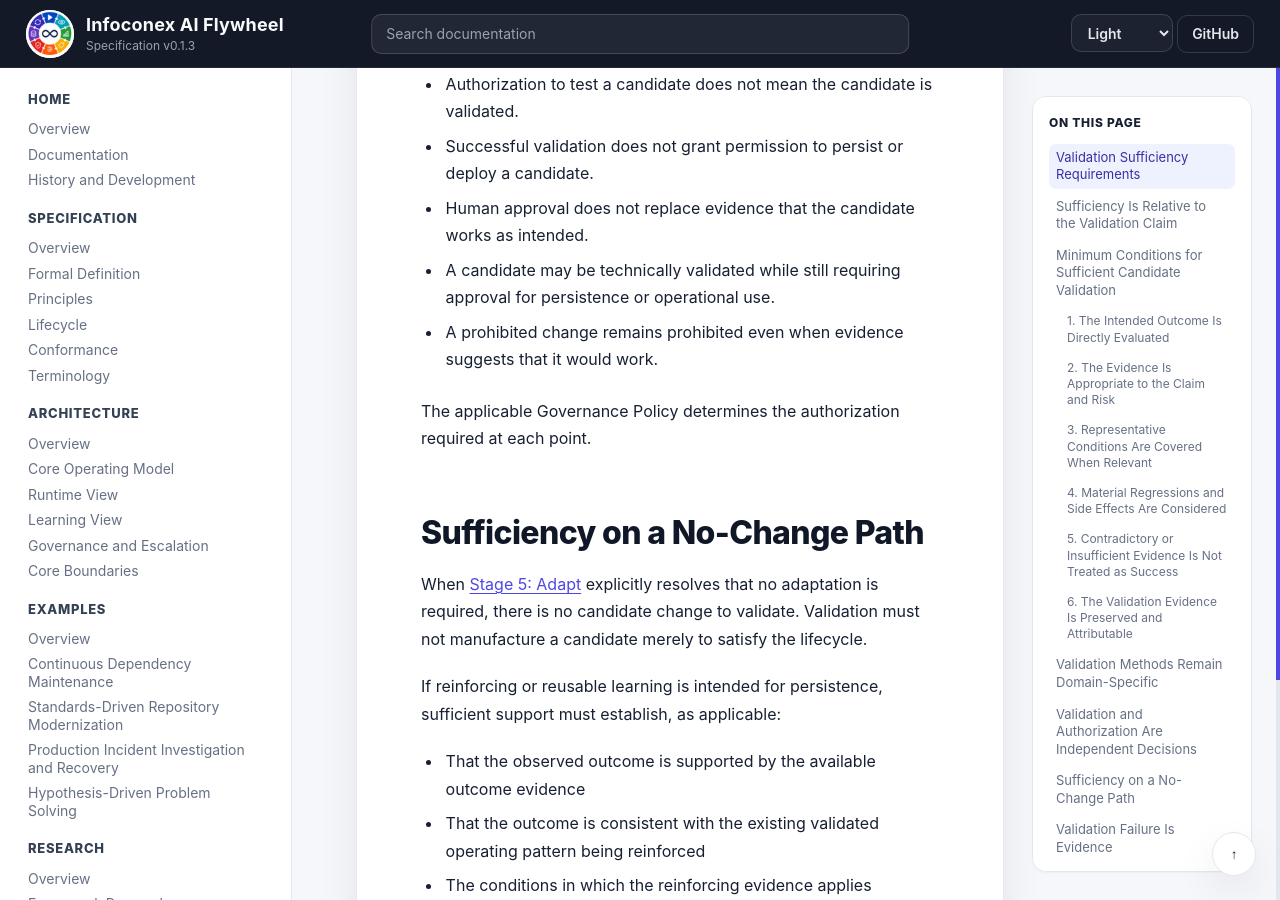
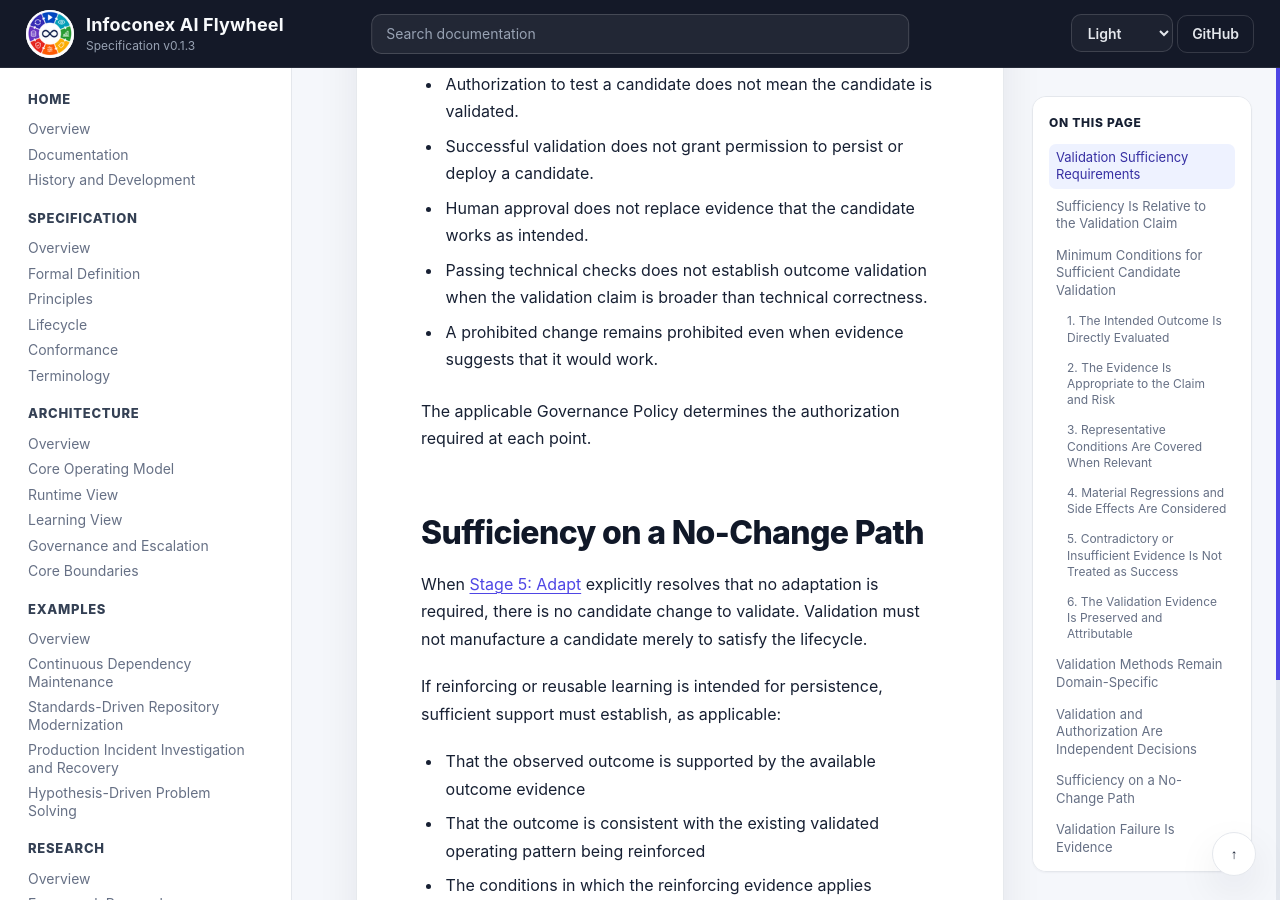
Before and after one commit to infoconex/ai-flywheel, a Jekyll site: the page built from docs/specification/validation-sufficiency.md, in a window 1280 px wide and 900 px high, scrolled down 5385 px. Built offline with Jekyll 4.4.1, drawn with Linux system fonts in a browser that asks for light colours; our own code applies the rules of GitHub Pages for plain Markdown files; some of the changed text lies outside the part shown.

Commit message:
Tighten validation sufficiency wording

```diff
--- a/docs/specification/validation-sufficiency.md
+++ b/docs/specification/validation-sufficiency.md
@@ -113,7 +113,7 @@ Therefore:
 - Authorization to test a candidate does not mean the candidate is validated.
 - Successful validation does not grant permission to persist or deploy a candidate.
 - Human approval does not replace evidence that the candidate works as intended.
-- A candidate may be technically validated while still requiring approval for persistence or operational use.
+- Passing technical checks does not establish outcome validation when the validation claim is broader than technical correctness.
 - A prohibited change remains prohibited even when evidence suggests that it would work.
 
 The applicable Governance Policy determines the authorization required at each point.
```
Also changed, not shown: other parts of docs/specification/validation-sufficiency.md (+1 -1 lines).
